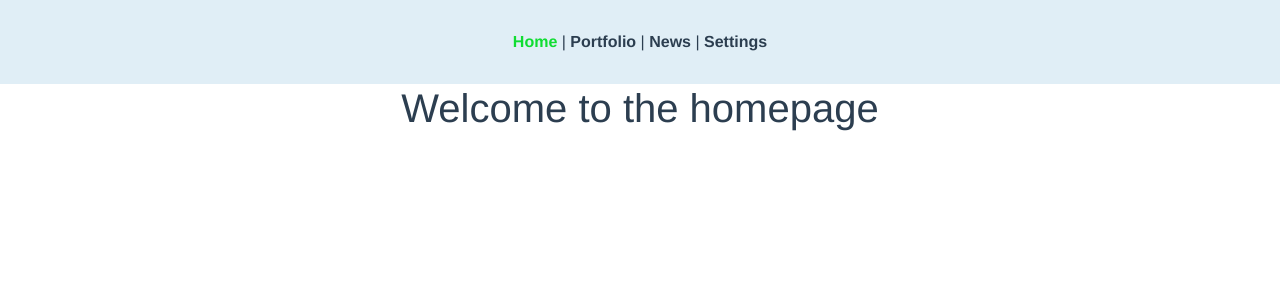
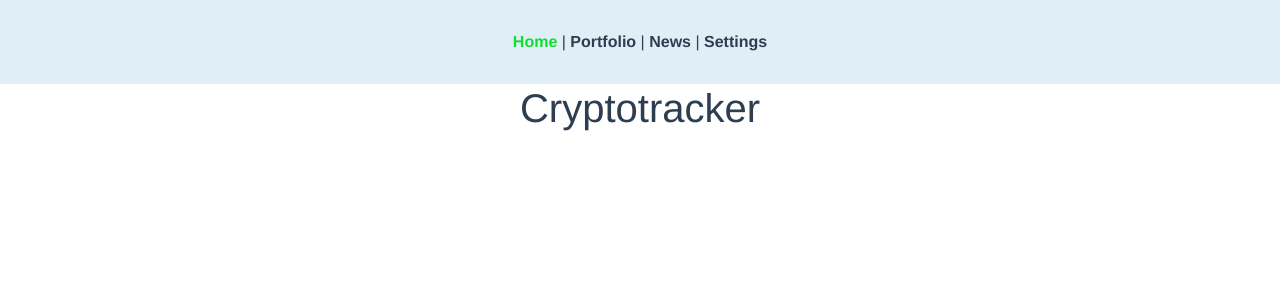
Before and after one commit to LukaBrodaric/CryptoTracker-pi, a Vue app: page / in a window 1280 px wide. Shown: the top 300 px of the page. Built offline with nearby package versions, Linux system fonts and the light colour scheme.

Commit message:
Uređen readme, dodana zaduzenja Luka B

```diff
--- a/src/views/Home.vue
+++ b/src/views/Home.vue
@@ -1,5 +1,5 @@
 <template>
   <div class="home">
-    <h1>Welcome to the homepage</h1>
+    <h1>Cryptotracker</h1>
   </div>
 </template>
```
Also changed, not shown: 1 other file (tests, documents, lock files or other folders).
